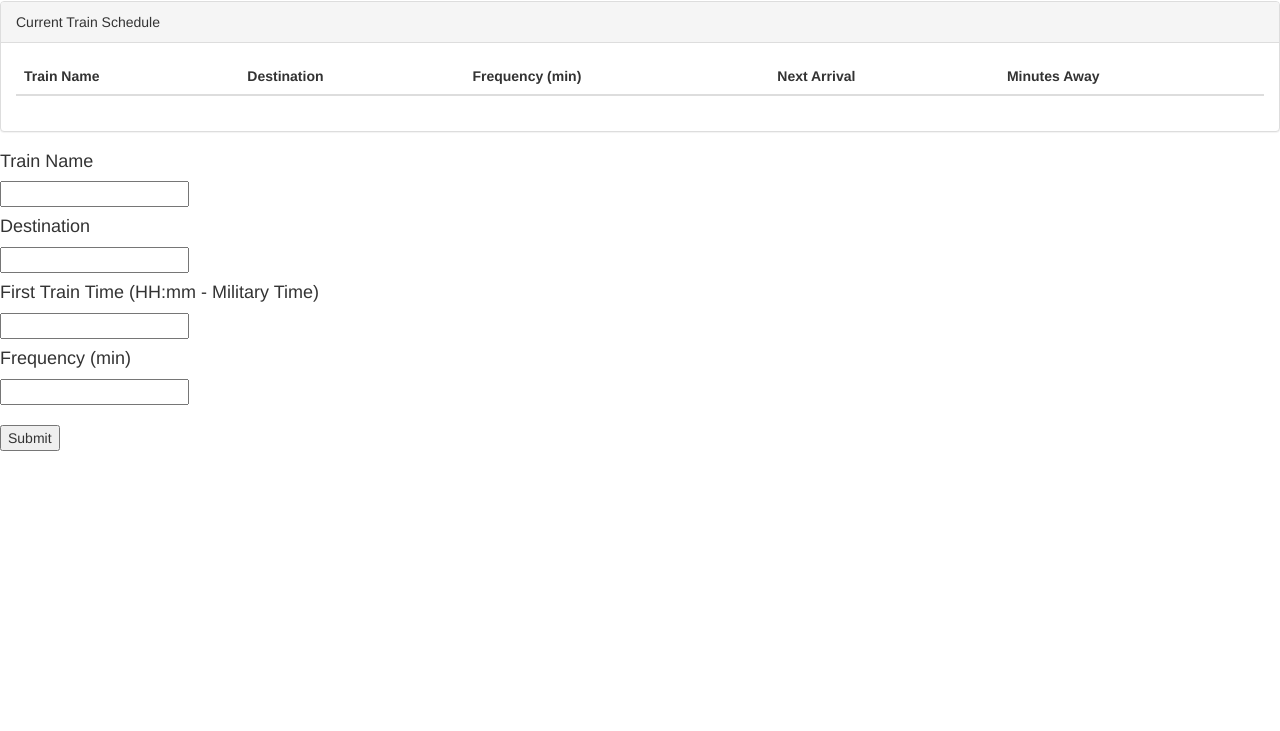
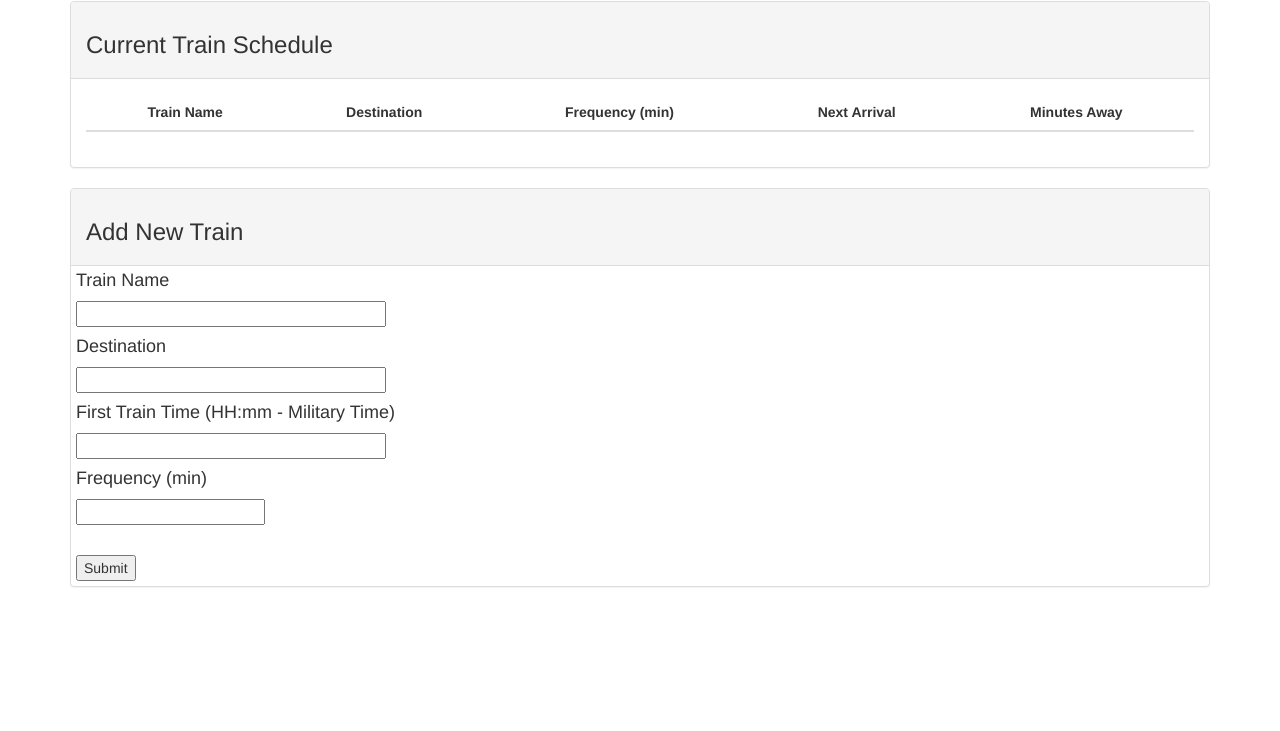
Before and after one commit to bigbert836/Train-Schedule, a plain HTML site: page index.html in a window 1280 px wide. Shown: the part 69-800 px from the top of the page. Drawn offline with nearby package versions, Linux system fonts and the light colour scheme; no server answers.

Commit message:
added styling

```diff
--- a/assets/css/reset.css
+++ b/assets/css/reset.css
@@ -0,0 +1,48 @@
+/* http://meyerweb.com/eric/tools/css/reset/
+   v2.0 | 20110126
+   License: none (public domain)
+*/
+
+html, body, div, span, applet, object, iframe,
+h1, h2, h3, h4, h5, h6, p, blockquote, pre,
+a, abbr, acronym, address, big, cite, code,
+del, dfn, em, img, ins, kbd, q, s, samp,
+small, strike, strong, sub, sup, tt, var,
+b, u, i, center,
+dl, dt, dd, ol, ul, li,
+fieldset, form, label, legend,
+table, caption, tbody, tfoot, thead, tr, th, td,
+article, aside, canvas, details, embed,
+figure, figcaption, footer, header, hgroup,
+menu, nav, output, ruby, section, summary,
+time, mark, audio, video {
+	margin: 0;
+	padding: 0;
+	border: 0;
+	font-size: 100%;
+	font: inherit;
+	vertical-align: baseline;
+}
+/* HTML5 display-role reset for older browsers */
+article, aside, details, figcaption, figure,
+footer, header, hgroup, menu, nav, section {
+	display: block;
+}
+body {
+	line-height: 1;
+}
+ol, ul {
+	list-style: none;
+}
+blockquote, q {
+	quotes: none;
+}
+blockquote:before, blockquote:after,
+q:before, q:after {
+	content: '';
+	content: none;
+}
+table {
+	border-collapse: collapse;
+	border-spacing: 0;
+}
--- a/assets/css/style.css
+++ b/assets/css/style.css
@@ -0,0 +1,15 @@
+h1,
+th,
+tr{
+	text-align: center;
+}
+
+th{
+	font-weight: bold;
+}
+
+h4,
+input,
+button{
+	margin: 5px;
+}
--- a/index.html
+++ b/index.html
@@ -2,12 +2,14 @@
 <html>
 <head>
 	<title>Train Schedule</title>
+	<link rel="stylesheet" href="assets/css/reset.css"></style>
 	<link rel="stylesheet" href="https://maxcdn.bootstrapcdn.com/bootstrap/3.3.6/css/bootstrap.min.css" integrity="sha384-1q8mTJOASx8j1Au+a5WDVnPi2lkFfwwEAa8hDDdjZlpLegxhjVME1fgjWPGmkzs7" crossorigin="anonymous">
+	<link rel="stylesheet" href="assets/css/style.css"></style>
 </head>
-<body>
+<body class="container">
 	<header><h1>Train Schedule</h1></header>
 		<div class="panel panel-default" id="trainSchedule">
-  			<div class="panel-heading">Current Train Schedule</div>
+  			<div class="panel-heading"><h3>Current Train Schedule</h3></div>
   				<div class="panel-body">
   					<table class="table">
     					<thead>
@@ -25,15 +27,16 @@
   				</div>
 			</div>
 		</div>
-	<form id="submitTrain">
+	<form id="submitTrain" class="panel panel-default">
+		<div class="panel-heading"><h3>Add New Train</h3></div>
 		<h4>Train Name</h4>
-		<input type="text" id="name"><br>
+		<input type="text" size="35" id="name"><br>
 		<h4>Destination</h4>
-		<input type="text" id="destination"><br>
+		<input type="text" size="35" id="destination"><br>
 		<h4>First Train Time (HH:mm - Military Time)</h4>
-		<input type="text" id="time"><br>
+		<input type="text" size="35" id="time"><br>
 		<h4>Frequency (min)</h4>
-		<input type="number" id="frequency"><br><br>
+		<input type="number" size="35" id="frequency"><br><br>
 		<button id="submit">Submit</button>
 	</form>
 	<script src="https://www.gstatic.com/firebasejs/4.5.2/firebase.js"></script>
```
